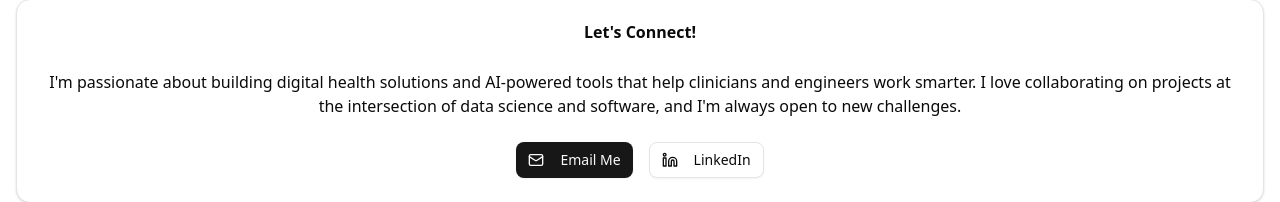
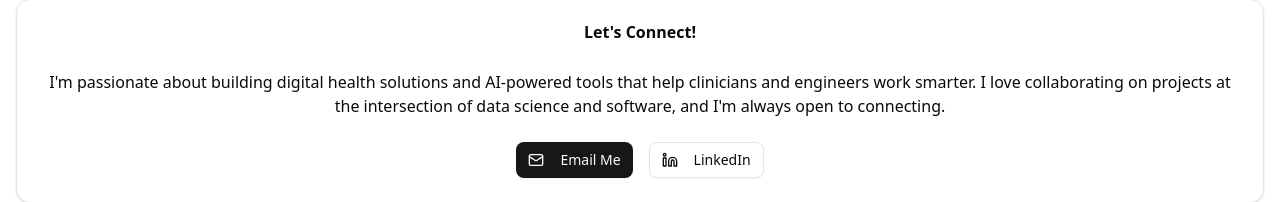
Before and after one commit to adrianB1996/personal_website, a Next.js app: page / in a window 1280 px wide. Shown: the part 474-676 px from the top of the page. Built offline with nearby package versions, Linux system fonts and the light colour scheme.

Commit message:
changing the looking for job bit

```diff
--- a/app/page.tsx
+++ b/app/page.tsx
@@ -67,7 +67,7 @@ const AboutPage = () => {
 						I&apos;m passionate about building digital health solutions and AI-powered
 						tools that help clinicians and engineers work smarter. I love
 						collaborating on projects at the intersection of data science and
-						software, and I&apos;m always open to new challenges.
+						software, and I&apos;m always open to connecting.
 					</p>
 
 					<div className="flex flex-col sm:flex-row gap-4 justify-center items-center">
```
